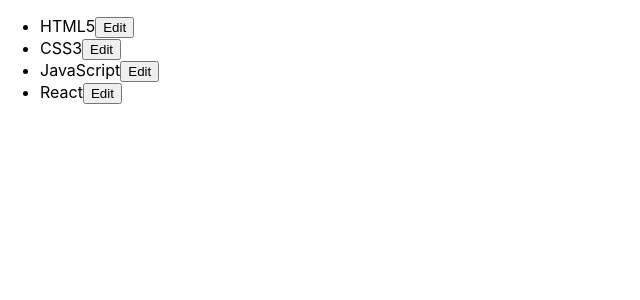
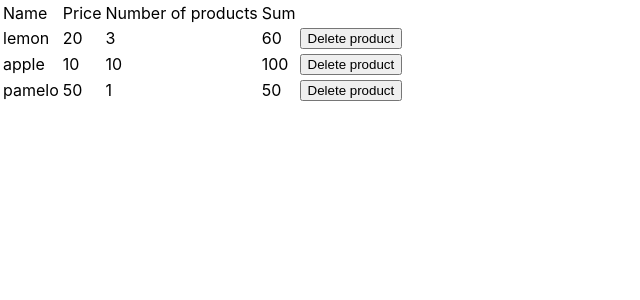
Before and after one commit to IrshakAnna-Mariia/LearnReact, a React (Create React App) app in the folder lesson_9/: page / in a window 1280 px wide. Shown: the top 300 px of the page, without its empty margins (0-640 px from the left). Built offline with nearby package versions, Linux system fonts and the light colour scheme.

Commit message:
Lesson_9. Task 7

```diff
--- a/lesson_9/src/App.js
+++ b/lesson_9/src/App.js
@@ -1,20 +1,38 @@
 import {useState} from 'react';
-import ListItem from './components/LiItem';
+import ProductTableRow from './components/ProductTableRow';
+import productList from './constants/product';
 
 function App() {
-  const [dataList, setDataList] = useState(['HTML5', 'CSS3', 'JavaScript', 'React']);
+  const [products, setProducts] = useState(productList);
 
-  const editData = (name, newValue) => {
-    setDataList(prevData => prevData.map(item => item !== name ? item : newValue));
-  };
+  const deleteProdact = (id) => {
+    setProducts(prevProducts => prevProducts.filter(product => product.id !== id));
+  }
 
   return (
     <div>
-      <ul>
-        {dataList.map(dataItem => (
-          <ListItem name={dataItem} onEdit={editData} key={dataItem}/>
-        ))}
-      </ul>
+      <table>
+        <thead>
+          <tr>
+            <td> Name </td>
+            <td> Price </td>
+            <td> Number of products </td>
+            <td> Sum </td>
+          </tr>
+        </thead>
+        <tbody>
+          {products.map(product => (
+            <ProductTableRow
+              key={product.id}
+              id={product.id}
+              name={product.name}
+              price={product.price}
+              number={product.number}
+              onDelete={deleteProdact}
+            />
+          ))}
+        </tbody>
+      </table>
     </div>
   );
 }
--- /dev/null
+++ b/lesson_9/src/components/ProductTableRow.js
@@ -0,0 +1,18 @@
+const ProductTableRow = ({name, price, number, id, onDelete}) => {
+
+  const handleDelete = () => onDelete(id);
+
+  return (
+    <tr>
+      <td> {name} </td>
+      <td> {price} </td>
+      <td> {number} </td>
+      <td> {price * number} </td>
+      <td>
+        <button onClick={handleDelete}>Delete product</button>
+      </td>
+    </tr>
+  )
+}
+
+export default ProductTableRow;
--- /dev/null
+++ b/lesson_9/src/constants/product.js
@@ -0,0 +1,7 @@
+const productList = [
+  {id: '1', name: 'lemon', price: 20, number: 3},
+  {id: '2', name: 'apple', price: 10, number: 10},
+  {id: '3', name: 'pamelo', price: 50, number: 1},
+];
+
+export default productList;
```
